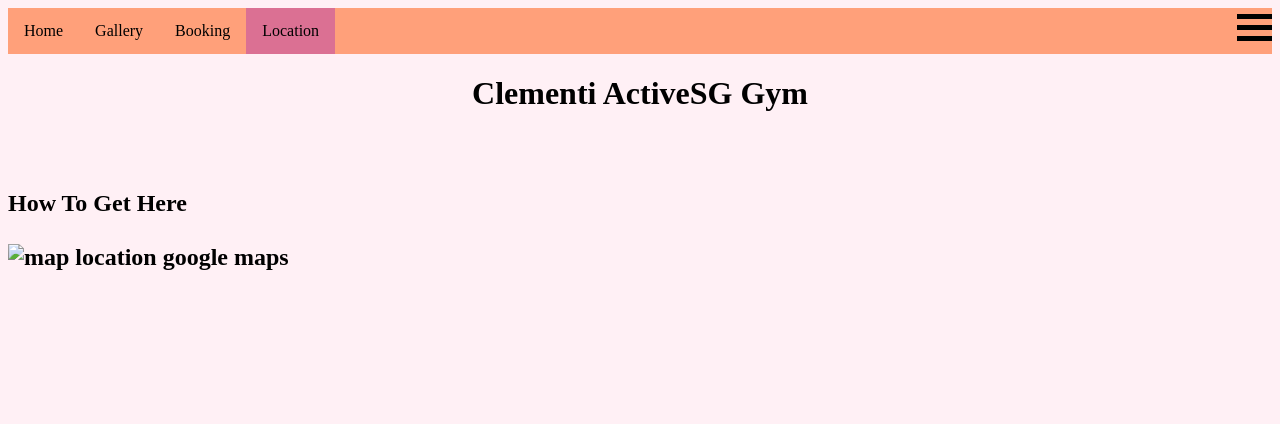
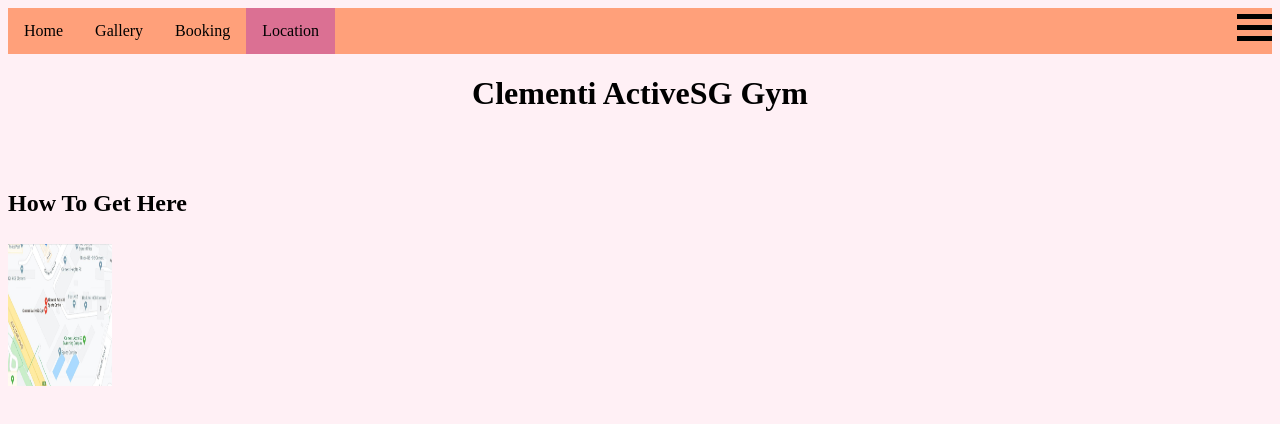
Before and after one commit to smolmalk/ActiveSGgym.github.io, a plain HTML site: page page4.html in a window 1280 px wide. Drawn offline with Linux system fonts and the light colour scheme.

Commit message:
Update page4.html

```diff
--- a/page4.html
+++ b/page4.html
@@ -90,6 +90,6 @@
 <h2> How To Get Here </hr>
 <br>
 <br>
-<img src=mapgym.jpg" alt="map location google maps" width="104" height="142">
+<img src="mapgym.jpg" alt="map location google maps" width="104" height="142">
 </body>
 </html>
```
